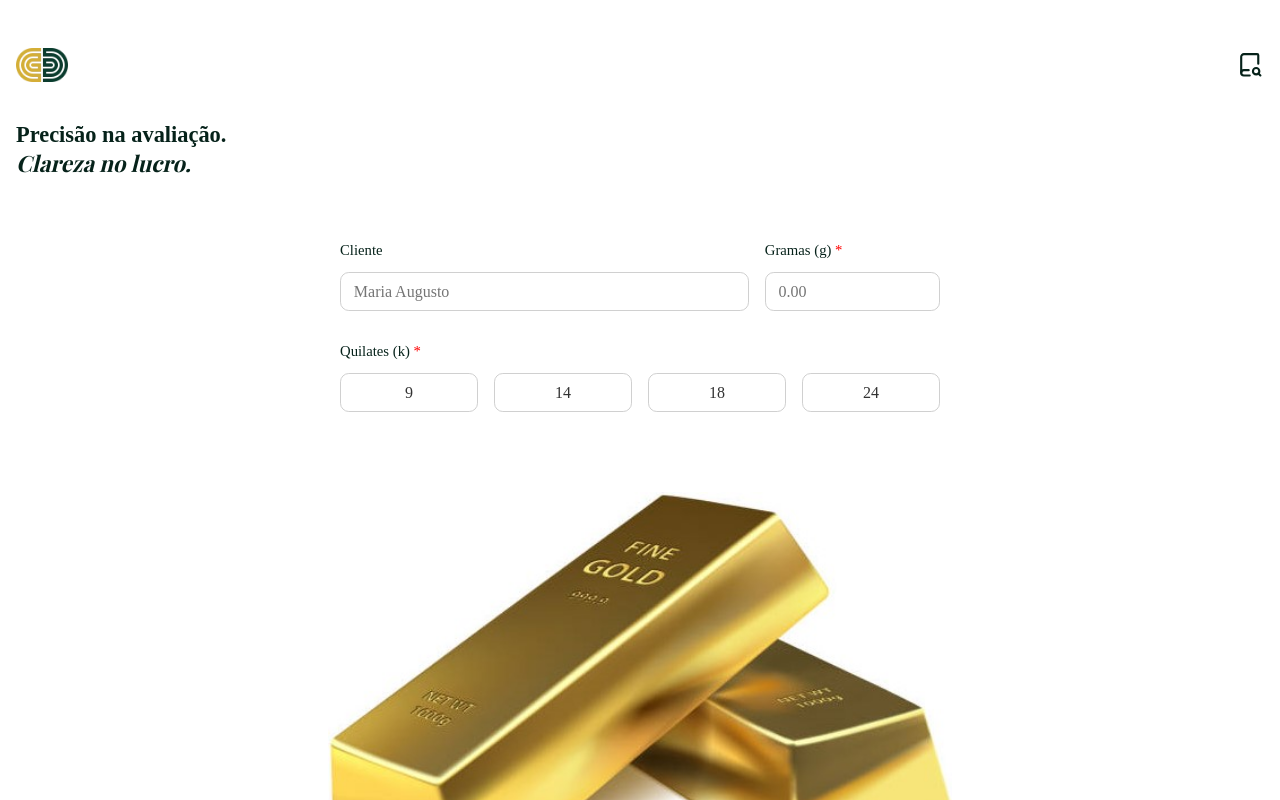
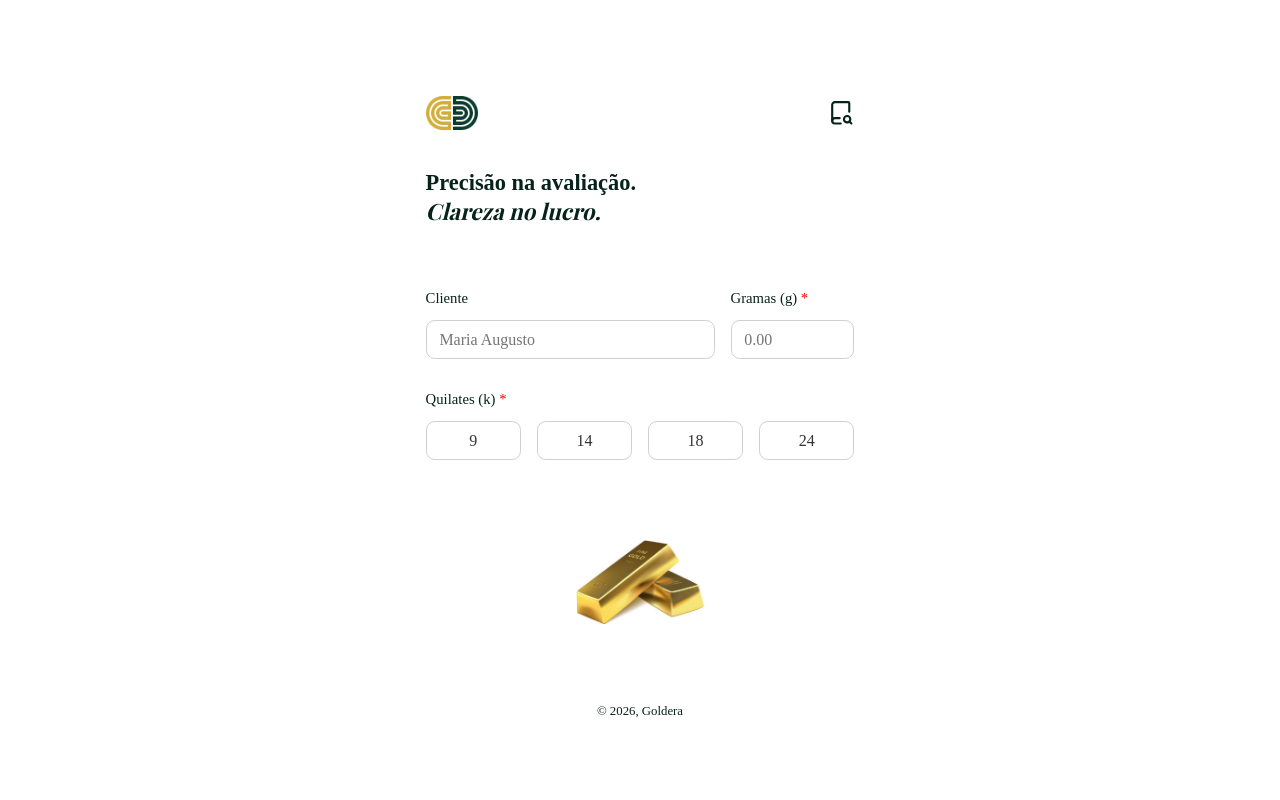
Before and after one commit to makeneto/goldera, a React (Vite) app: page / in a window 1280 px wide. Shown: the top 800 px of the page. Built offline with nearby package versions, Linux system fonts and the light colour scheme; a web font is replaced by a local one.

Commit message:
style: doing media query

```diff
--- a/src/css/style.css
+++ b/src/css/style.css
@@ -9,6 +9,27 @@ body {
   font-family: "Google Sans", serif;
   padding: 3rem 1rem;
   color: #06221a;
+}
+@media (width > 640px) and (width <= 768px) {
+  body {
+    padding: 6rem 1rem;
+    width: 70%;
+    margin: auto;
+  }
+}
+@media (width > 768px) and (width <= 1280px) {
+  body {
+    padding: 6rem 1rem;
+    width: 36%;
+    margin: auto;
+  }
+}
+@media (width > 1280px) {
+  body {
+    padding: 6rem 1rem;
+    width: 30%;
+    margin: auto;
+  }
 }
 
 button {
@@ -143,6 +164,7 @@ input[type=number] {
   display: grid;
   align-items: center;
   padding-inline: 0.8rem;
+  opacity: 0.6;
 }
 
 input {
@@ -184,8 +206,23 @@ input {
 .gold-bars {
   margin-block: 5rem 5rem;
   display: flex;
-  width: 50%;
+  width: 40%;
   margin-inline: auto;
+}
+@media (width > 640px) and (width <= 768px) {
+  .gold-bars {
+    width: 25%;
+  }
+}
+@media (width > 768px) and (width <= 1280px) {
+  .gold-bars {
+    width: 30%;
+  }
+}
+@media (width > 1280px) {
+  .gold-bars {
+    width: 30%;
+  }
 }
 
 .header {
--- a/src/main.tsx
+++ b/src/main.tsx
@@ -1,10 +1,11 @@
 import { StrictMode } from "react"
 import { createRoot } from "react-dom/client"
+import App from "./App.tsx"
+
 import "./css/style.css"
-import App from "./App.tsx"
 
 createRoot(document.getElementById("root")!).render(
     <StrictMode>
         <App />
-    </StrictMode>
+    </StrictMode>,
 )
--- a/src/sass/base/_base.scss
+++ b/src/sass/base/_base.scss
@@ -10,6 +10,24 @@ body {
     font-family: "Google Sans", serif;
     padding: 3rem 1rem;
     color: #06221a;
+
+    @media (width > 640px) and (width <=768px) {
+        padding: 6rem 1rem;
+        width: 70%;
+        margin: auto;
+    }
+
+    @media (width > 768px) and (width <=1280px) {
+        padding: 6rem 1rem;
+        width: 36%;
+        margin: auto;
+    }
+
+    @media (width > 1280px) {
+        padding: 6rem 1rem;
+        width: 30%;
+        margin: auto;
+    }
 }
 
 button {
--- a/src/sass/components/_form.scss
+++ b/src/sass/components/_form.scss
@@ -108,6 +108,7 @@
             display: grid;
             align-items: center;
             padding-inline: .8rem;
+            opacity: .6;
         }
     }
 }
@@ -155,6 +156,18 @@ input {
 .gold-bars {
     margin-block: 5rem 5rem;
     display: flex;
-    width: 50%;
+    width: 40%;
     margin-inline: auto;
+
+    @media (width > 640px) and (width <=768px) {
+        width: 25%;
+    }
+
+    @media (width > 768px) and (width <=1280px) {
+        width: 30%;
+    }
+
+    @media (width > 1280px) {
+        width: 30%;
+    }
 }
```
Also changed, not shown: 2 other files (tests, documents, lock files or other folders).
